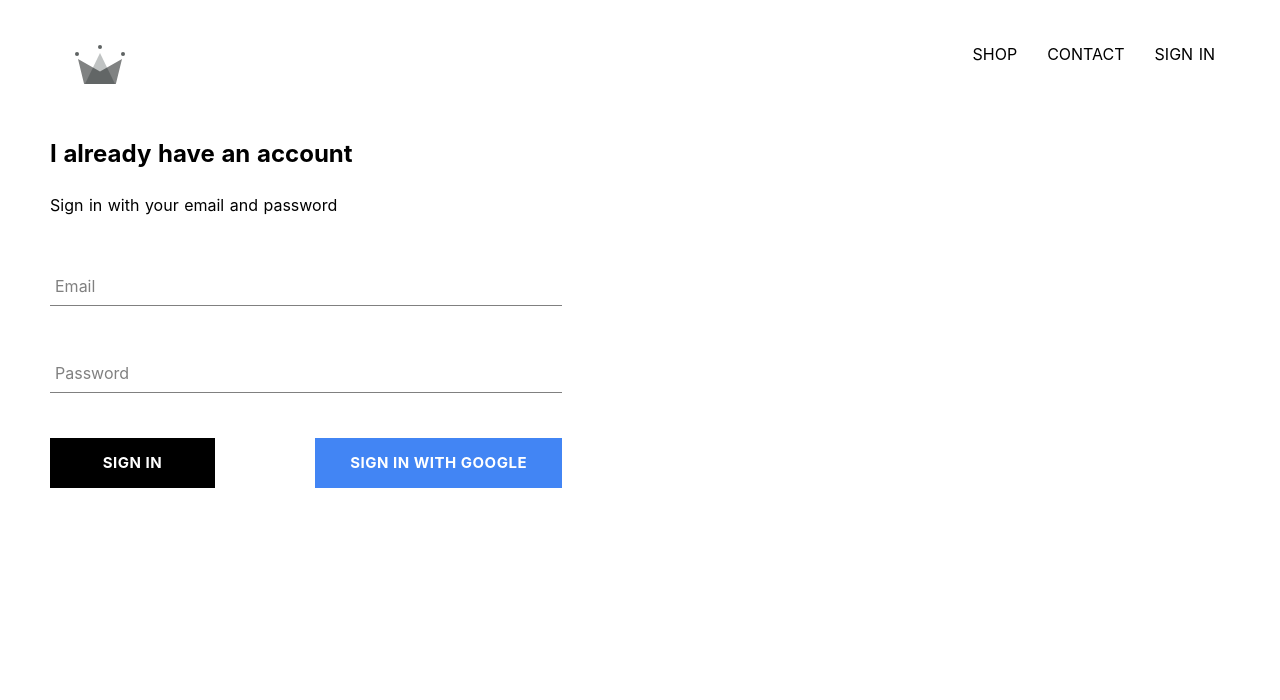
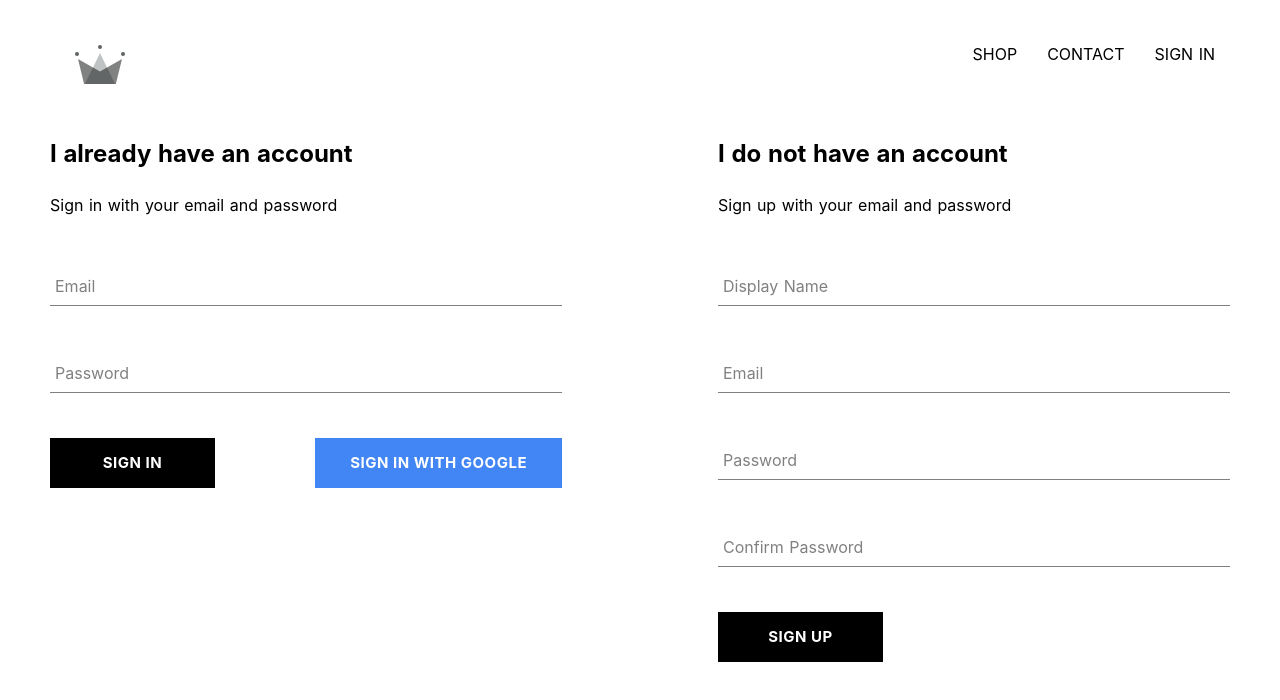
Before and after one commit to developerEbukab/crown-fashion, a React (Create React App) app: page /sign-in in a window 1280 px wide. Shown: the top 700 px of the page. Built offline with nearby package versions, Linux system fonts and the light colour scheme; no server answers; a web font is replaced by a local one.

Commit message:
Added sign up component and sign in component

```diff
--- a/src/App.js
+++ b/src/App.js
@@ -4,7 +4,7 @@
 import ShopPage from './pages/ShopPage/ShopPage.component';
 import Header from './components/Header/Header.component';
 import SignInAndSignUp from './pages/Sign-In-And-Sign-Up/Sign-In-And-Sign-Up.component';
-import { auth } from './firebase/firebase.utils';
+import { auth , createUserProfileDocument } from './firebase/firebase.utils';
 
 class App extends Component {
   state = {
@@ -14,10 +14,19 @@
   unsubscribeFronAuth = null;
 
   componentDidMount() {
-    this.unsubscribeFronAuth = auth.onAuthStateChanged(user => {
-      this.setState({ currentUser: user })
-      console.log(user)
-
+    this.unsubscribeFronAuth = auth.onAuthStateChanged(async userAuth => {
+      if (userAuth) {
+        const userRef = await createUserProfileDocument(userAuth);
+        userRef.onSnapshot(snapShot => {
+          this.setState({
+            currentUser: {
+              id: snapShot.id,
+              ...snapShot.data()
+            }
+          })
+        })
+      }
+      this.setState({currentUser: userAuth })
     })
   }
 
--- a/src/components/Sign-In/Sign-In.component.jsx
+++ b/src/components/Sign-In/Sign-In.component.jsx
@@ -2,7 +2,7 @@
 import CustomButton from '../Custom-Button/Custom-Button.component';
 import FormInput from '../Form-Input/Form-Input.component';
 import "./Sign-In.styles.scss";
-import { signInWithGoogle } from '../../firebase/firebase.utils';
+import { signInWithGoogle, auth } from '../../firebase/firebase.utils';
 
 class SignIn extends Component {
   state = {
@@ -10,9 +10,16 @@
     password: ""
   }
 
-  handleSubmit = (e) => {
+  handleSubmit = async (e) => {
     e.preventDefault();
-    this.setState({email : "", password: ""})
+    const { email, password } = this.state;
+
+    try {
+      await auth.signInWithEmailAndPassword(email, password);
+      this.setState({email: "", password: ""})
+    } catch (error) {
+      console.log(error);
+    }
   }
 
   handleChange = (e) => {
@@ -45,7 +52,7 @@
           />
           <div className="buttons">
             <CustomButton type="submit">Sign In</CustomButton>
-            <CustomButton isGoogleSignIn={true} onClick={signInWithGoogle}>Sign In With Google</CustomButton>
+            <CustomButton type="button" isGoogleSignIn={true} onClick={signInWithGoogle}>Sign In With Google</CustomButton>
           </div>
         </form>
       </div>
--- /dev/null
+++ b/src/components/Sign-Up/Sign-Up.component.jsx
@@ -0,0 +1,89 @@
+import React, { Component } from 'react';
+import "./Sign-Up.styles.scss";
+import FormInput from '../Form-Input/Form-Input.component';
+import CustomButton from '../Custom-Button/Custom-Button.component';
+import { auth, createUserProfileDocument } from '../../firebase/firebase.utils';
+
+class SignUp extends Component {
+  state = {
+    displayName: "",
+    email: "",
+    password: "",
+    confirmPassword: "",
+  }
+
+  handleSubmit = async event => {
+    event.preventDefault();
+    const { displayName, email, password, confirmPassword } = this.state;
+    if (password !== confirmPassword) {
+      alert("Password do not match");
+      return;
+    }
+
+    try {
+      const { user } = await auth.createUserWithEmailAndPassword(email, password);
+      await createUserProfileDocument(user, { displayName });
+      this.setState({
+        displayName: "",
+        email: "",
+        password: "",
+        confirmPassword: ""
+      })
+    } catch (error) {
+      console.log(error)
+    }
+  }
+
+  handleChange = (e) => {
+    const { value, name } = e.target;
+    this.setState({[name] : value})
+  }
+
+  render() {
+    const { displayName, email, password, confirmPassword } = this.state;
+    return (
+      <div className="sign-up">
+        <h2 className="title">I do not have an account </h2>
+        <span>Sign up with your email and password </span>
+
+        <form className="sign-up-form" onSubmit={this.handleSubmit}>
+          <FormInput
+            name="displayName"
+            type="text"
+            value={displayName}
+            handleChange={this.handleChange}
+            label="Display Name"
+            required
+          />
+          <FormInput
+            name="email"
+            type="email"
+            value={email}
+            handleChange={this.handleChange}
+            label="Email"
+            required
+          />
+          <FormInput
+            name="password"
+            type="password"
+            value={password}
+            handleChange={this.handleChange}
+            label="Password"
+            required
+          />
+          <FormInput
+            name="confirmPassword"
+            type="password"
+            value={confirmPassword}
+            handleChange={this.handleChange}
+            label="Confirm Password"
+            required
+          />
+          <CustomButton type="submit">Sign Up</CustomButton>
+        </form>
+      </div>
+    );
+  }
+}
+
+export default SignUp;
--- /dev/null
+++ b/src/components/Sign-Up/Sign-Up.styles.scss
@@ -0,0 +1,3 @@
+.sign-up{
+  width: 40vw;
+}
--- a/src/firebase/firebase.utils.js
+++ b/src/firebase/firebase.utils.js
@@ -22,4 +22,26 @@
 provider.setCustomParameters({ prompt: "select_account" });
 export const signInWithGoogle = () => auth.signInWithPopup(provider);
 
+export const createUserProfileDocument = async (userAuth, additionalData) => {
+  if (!userAuth) return;
+  const userRef = firestore.doc(`users/${userAuth.uid}`)
+  const snapShot = await userRef.get();
+  if (!snapShot.exists) {
+    const { displayName, email } = userAuth;
+    const createdAt = new Date();
+
+    try {
+      await userRef.set({
+        displayName,
+        email,
+        createdAt,
+        ...additionalData
+      })
+    }catch (error) {
+      console.log("error creating user")
+    }
+  }
+  return userRef;
+}
+
 export default firebase;
--- a/src/pages/Sign-In-And-Sign-Up/Sign-In-And-Sign-Up.component.jsx
+++ b/src/pages/Sign-In-And-Sign-Up/Sign-In-And-Sign-Up.component.jsx
@@ -1,11 +1,15 @@
 import React from 'react';
+import "./Sign-In-And-Sign-Up.styles.scss";
+
 import SignIn from '../../components/Sign-In/Sign-In.component';
+import SignUp from '../../components/Sign-Up/Sign-Up.component';
 
 const SignInAndSignUp = () => {
   return (
     <div>
       <div className="sign-in-and-sign-up">
-        <SignIn/>
+        <SignIn />
+        <SignUp />
       </div>
     </div>
   );
--- a/src/pages/Sign-In-And-Sign-Up/Sign-In-And-Sign-Up.styles.scss
+++ b/src/pages/Sign-In-And-Sign-Up/Sign-In-And-Sign-Up.styles.scss
@@ -0,0 +1,4 @@
+.sign-in-and-sign-up{
+  display: flex;
+  justify-content: space-between;
+}
```
Also changed, not shown: 1 other file (tests, documents, lock files or other folders).
